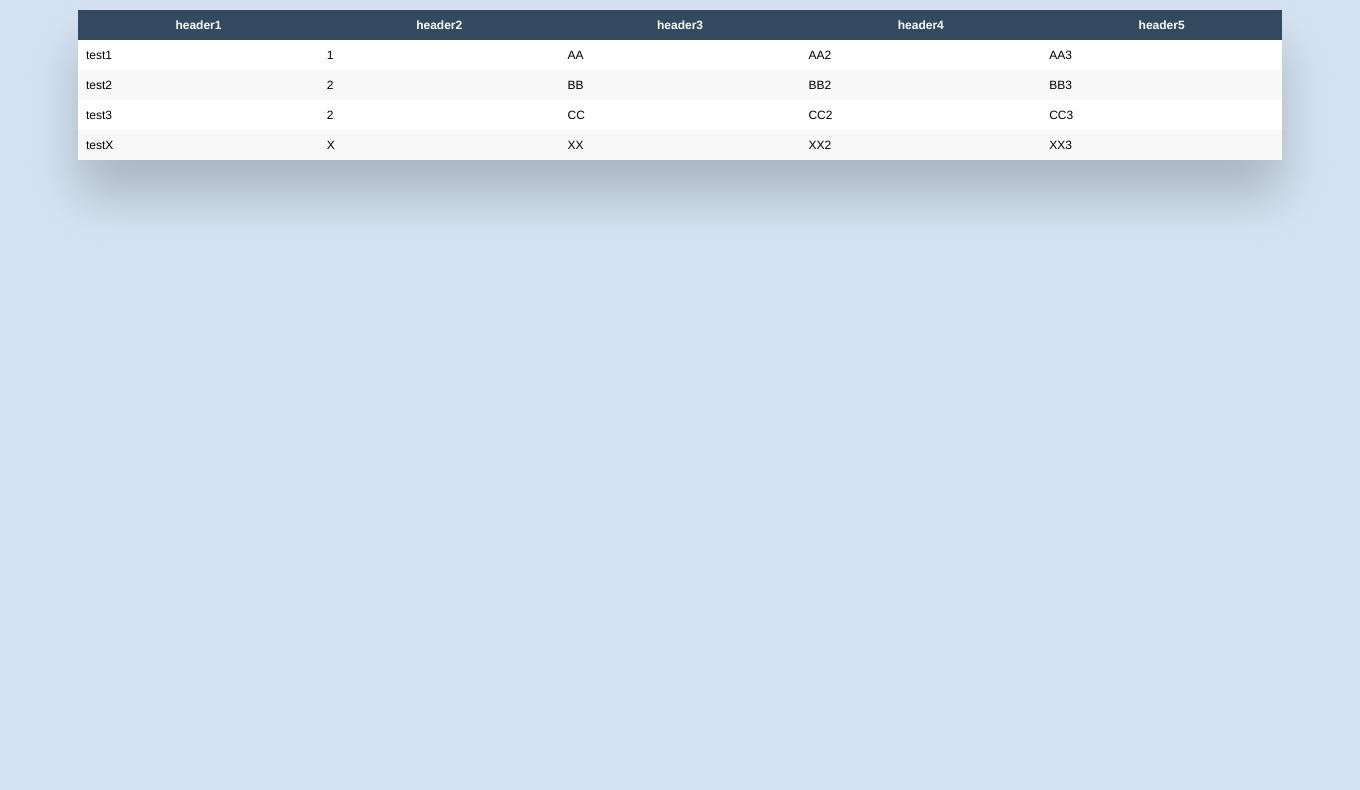
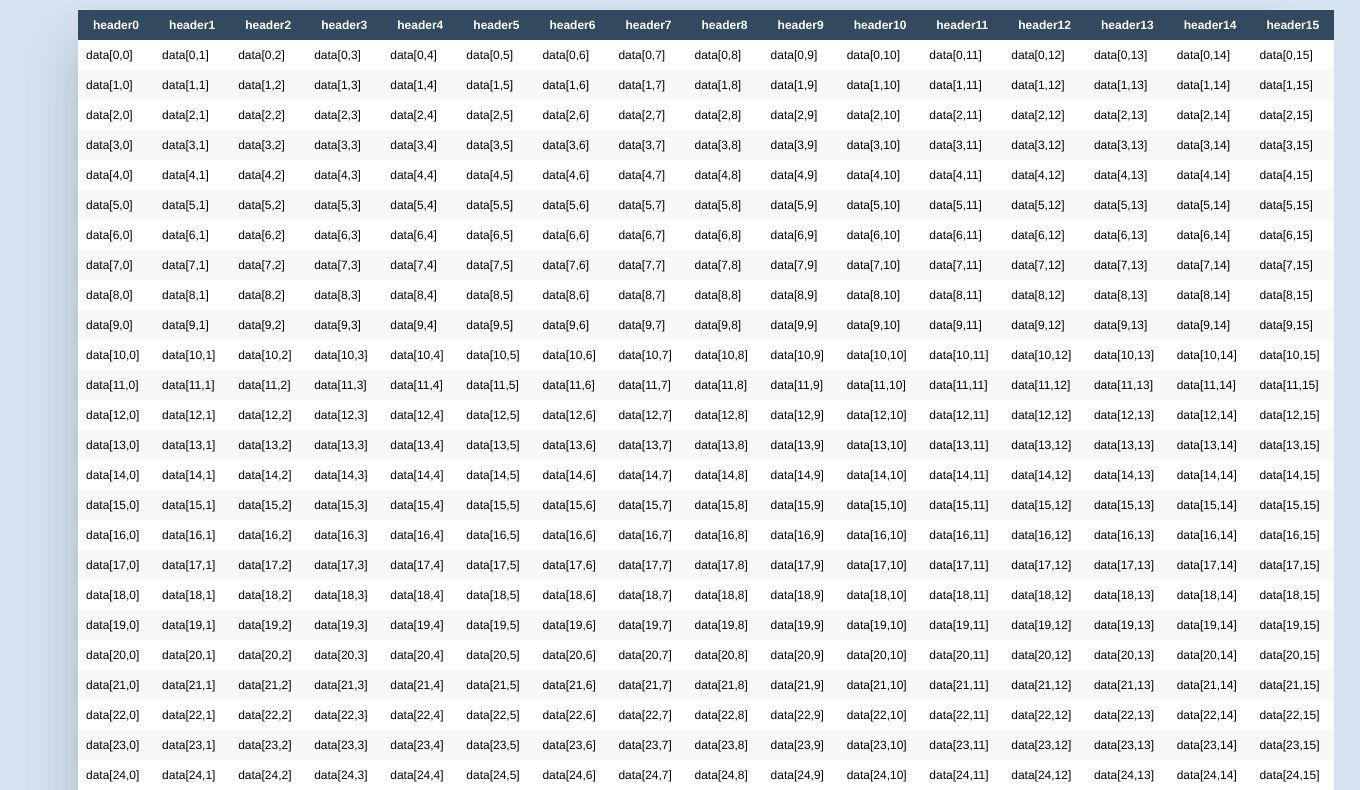
Before and after one commit to quote-meta/TabLeex, a Flask app: page / in a window 1360 px wide. Shown: the top 790 px of the page. Run offline with Flask 3, Linux system fonts and the light colour scheme.

Commit message:
feat: table generator

```diff
--- a/src/tableex/templates/tableex/index.html
+++ b/src/tableex/templates/tableex/index.html
@@ -13,42 +13,19 @@
         <table id="tableex" tableex-box-selectable tableex-column-resortable>
             <thead>
                 <tr>
-                    <th>header1</th>
-                    <th>header2</th>
-                    <th>header3</th>
-                    <th>header4</th>
-                    <th>header5</th>
+                    {% for header in table_data.header %}
+                    <th>{{ header }}</th>
+                    {% endfor %}
                 </tr>
             </thead>
             <tbody>
+                {% for row in table_data.body %}
                 <tr>
-                    <td>test1</td>
-                    <td>1</td>
-                    <td>AA</td>
-                    <td>AA2</td>
-                    <td>AA3</td>
+                    {% for data in row %}
+                    <td>{{ data }}</td>
+                    {% endfor %}
                 </tr>
-                <tr>
-                    <td>test2</td>
-                    <td>2</td>
-                    <td>BB</td>
-                    <td>BB2</td>
-                    <td>BB3</td>
-                </tr>
-                <tr>
-                    <td>test3</td>
-                    <td>2</td>
-                    <td>CC</td>
-                    <td>CC2</td>
-                    <td>CC3</td>
-                </tr>
-                <tr>
-                    <td>testX</td>
-                    <td>X</td>
-                    <td>XX</td>
-                    <td>XX2</td>
-                    <td>XX3</td>
-                </tr>
+                {% endfor %}
             </tbody>
         </table>
     </div>
--- a/src/tableex/views.py
+++ b/src/tableex/views.py
@@ -1,6 +1,16 @@
 from flask import render_template
 from tableex import app
 
+rows = 256
+columns = 16
+header = [f'header{column}' for column in range(columns)]
+body = [[f'data[{row},{column}]' for column in range(columns)] for row in range(rows)]
+
+table_data = {
+    'header': header,
+    'body': body
+}
+
 @app.route('/')
 def index():
-    return render_template('tableex/index.html')
+    return render_template('tableex/index.html', table_data=table_data)
```
